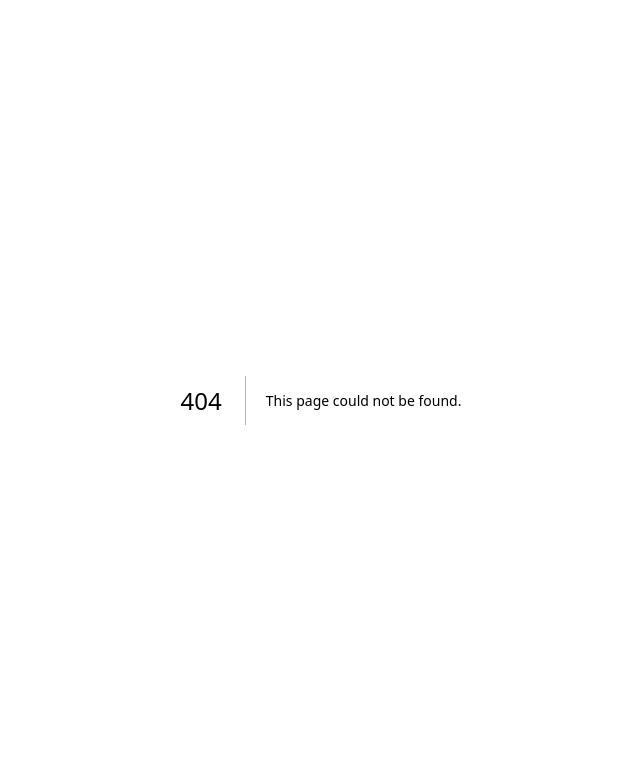
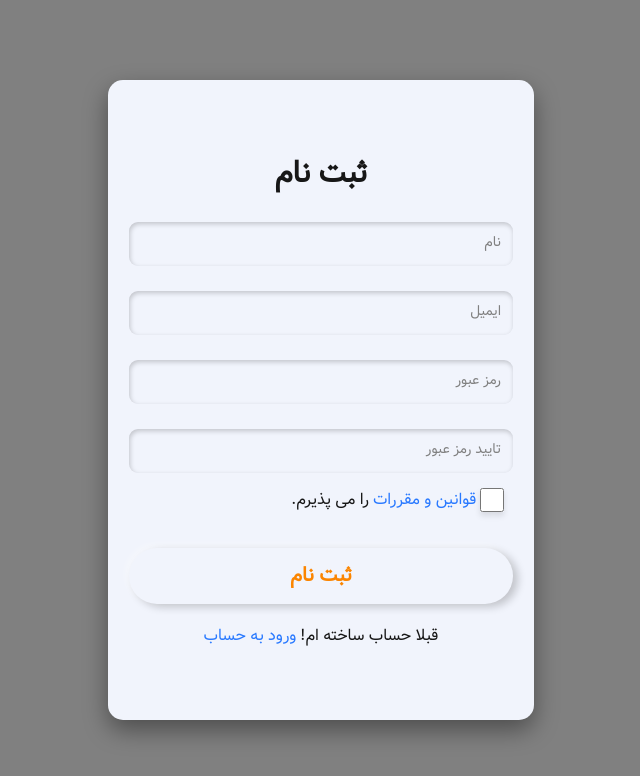
Before and after one commit to BargheNo/frontend, a Next.js app: page /signup in a window 1280 px wide. Before the commit this address had no page. Shown: the top 776 px of the page, without its empty margins (319-959 px from the left). Built offline with nearby package versions, Linux system fonts and the light colour scheme.

Commit message:
feat:implemented the basics of the signup page

```diff
--- /dev/null
+++ b/app/signup/page.tsx
@@ -0,0 +1,40 @@
+"use client"
+import { useState } from "react"
+import CustomInput from "@/components/CustomInput/CustomInput";
+import { vazir } from "@/lib/fonts";
+import SignupButton from "@/components/SignupButton/SignupButton";
+function login() {
+    const[name,setName]=useState("");
+    const[email,setEmail]=useState("");
+    const[password,setPassword]=useState("");
+    const[confpassword,setConfpassword]=useState("");
+  return (
+    <div className={vazir.className}>
+    <div style={{backgroundColor:"gray"}} className="flex justify-center items-center h-screen">
+        <div style={{boxShadow: "0px 10px 25px rgba(0, 0, 0, 0.4)",backgroundColor:"#F1F4FC",borderRadius:"15px"}} className="w-1/3 h-4/5 flex flex-col justify-center items-center">
+           <h1 style={{fontWeight:"bolder",fontSize:"30px"}}>ثبت نام</h1>
+                <CustomInput value={name} onChange={setName}>نام</CustomInput>
+                <CustomInput value={email} onChange={setEmail}>ایمیل</CustomInput>
+                <CustomInput value={password} onChange={setPassword}>رمز عبور</CustomInput>
+                <CustomInput value={confpassword} onChange={setConfpassword}>تایید رمز عبور</CustomInput>
+            <div style={{marginTop:"15px",gap:"4px",fontSize:"16px",marginLeft:"auto",marginRight:"30px"}} className="flex flex-row justify-end">
+                <p >.را می پذیرم</p>
+                <p style={{color:"#2979FF",cursor:"pointer"}}>قوانین و مقررات</p>
+                <input className="border-gray-500" style={{width:"1.5rem",height:"1.5rem",boxShadow: "0px 4px 6px rgba(0, 0, 0, 0.1)",outline:"none",border:"solid #bbbb 1px",borderRadius:"14px",cursor:"pointer"}} type="checkbox" id="myCheckbox" />
+            </div>
+            <div style={{width:"90%"}}>
+                <SignupButton>ثبت نام</SignupButton>
+            </div>
+
+            <div style={{marginTop:"20px",gap:"4px",fontSize:"16px"}} className="flex flex-row justify-end">
+                <p style={{color:"#2979FF",cursor:"pointer"}}>ورود به حساب</p>
+                <p>!قبلا حساب ساخته ام</p>
+            </div>
+
+        </div>
+    </div>
+    </div>
+  )
+}
+
+export default login
--- /dev/null
+++ b/components/CustomInput/CustomInput.module.css
@@ -0,0 +1,25 @@
+.CustomInput{
+    box-shadow: inset 1px 2px 5px rgba(0, 0, 0, 0.2);
+    border-radius:9px;
+    width: 100%;
+    padding: 10px;
+    box-sizing: border-box;
+    text-align:right;
+    background-color:#F1F4FC;
+}
+
+.text{
+    color: gray;
+    position: absolute;
+    right: 12px;
+    margin-top:10px ;
+    font-size: 14px;
+}
+
+
+.Conter{
+    width:90%;
+    position:relative;
+    text-align:right;
+    margin-top:25px;
+}
--- /dev/null
+++ b/components/CustomInput/CustomInput.tsx
@@ -0,0 +1,20 @@
+import style from "./CustomInput.module.css";
+
+interface Props {
+  value: string;
+  onChange: (value: string) => void;
+  children: React.ReactNode;
+}
+
+export default function CustomInput({ value, onChange, children }: Props) {
+  return (
+    <div className={style.Conter}>
+      {value === "" && <p className={style.text}>{children}</p>}
+      <input
+        value={value}
+        onChange={(e) => onChange(e.target.value)}
+        className={style.CustomInput}
+      />
+    </div>
+  );
+}
--- /dev/null
+++ b/components/SignupButton/SignupButton.module.css
@@ -0,0 +1,11 @@
+.button{
+    font-weight:bolder;
+    font-size:20px;
+    box-shadow: 5px 3px 8px rgba(0, 0, 0, 0.2), -2px -2px 8px rgba(255, 255, 255, 0.5);
+    margin-top:36px;
+    width:100%;
+    height:3.5rem;
+    border-radius:100px;
+    cursor: pointer;
+    color:#FB8500;
+}
--- /dev/null
+++ b/components/SignupButton/SignupButton.tsx
@@ -0,0 +1,5 @@
+import style from './SignupButton.module.css';
+
+export default function SignupButton({ children }: { children: React.ReactNode }) {
+  return <button className={style.button}>{children}</button>;
+}
--- a/tsconfig.json
+++ b/tsconfig.json
@@ -13,6 +13,7 @@
     "moduleResolution": "bundler",
     "resolveJsonModule": true,
     "isolatedModules": true,
+    "noImplicitAny": false,
     "jsx": "preserve",
     "incremental": true,
     "plugins": [
```
Also changed, not shown: app/signup/signup.module.scss (added).
